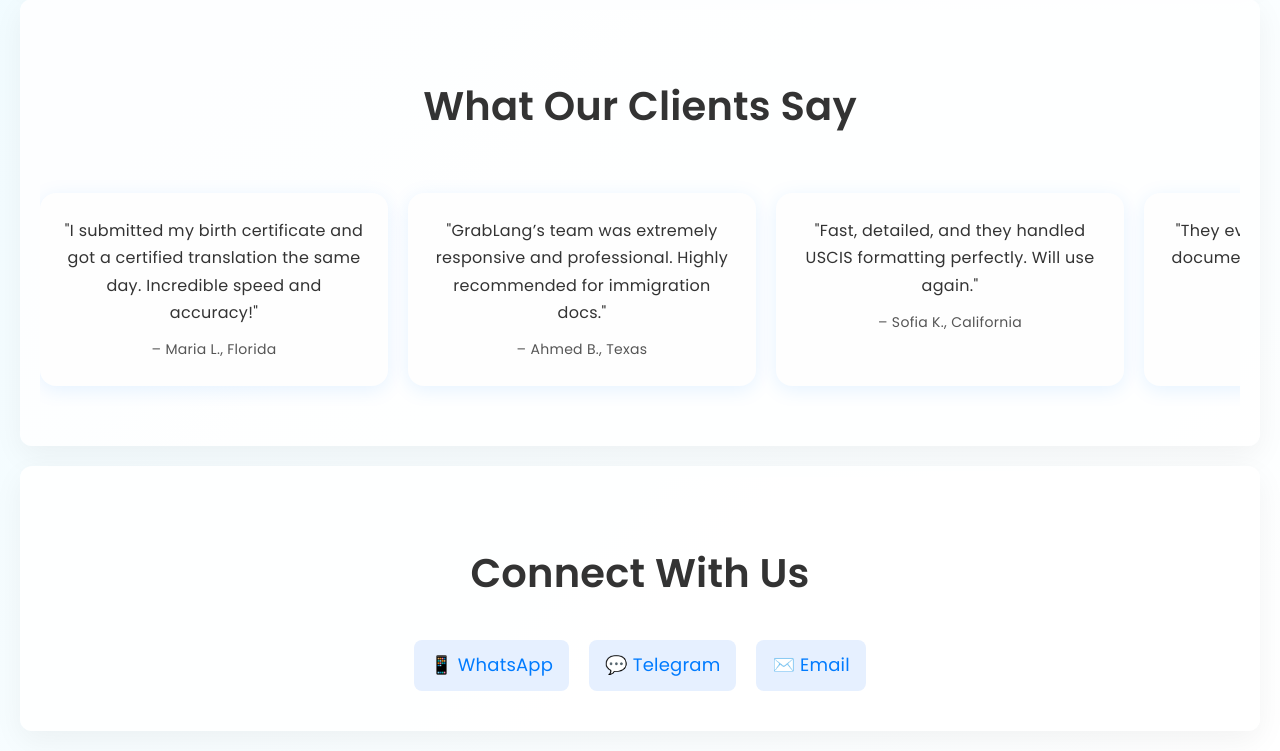
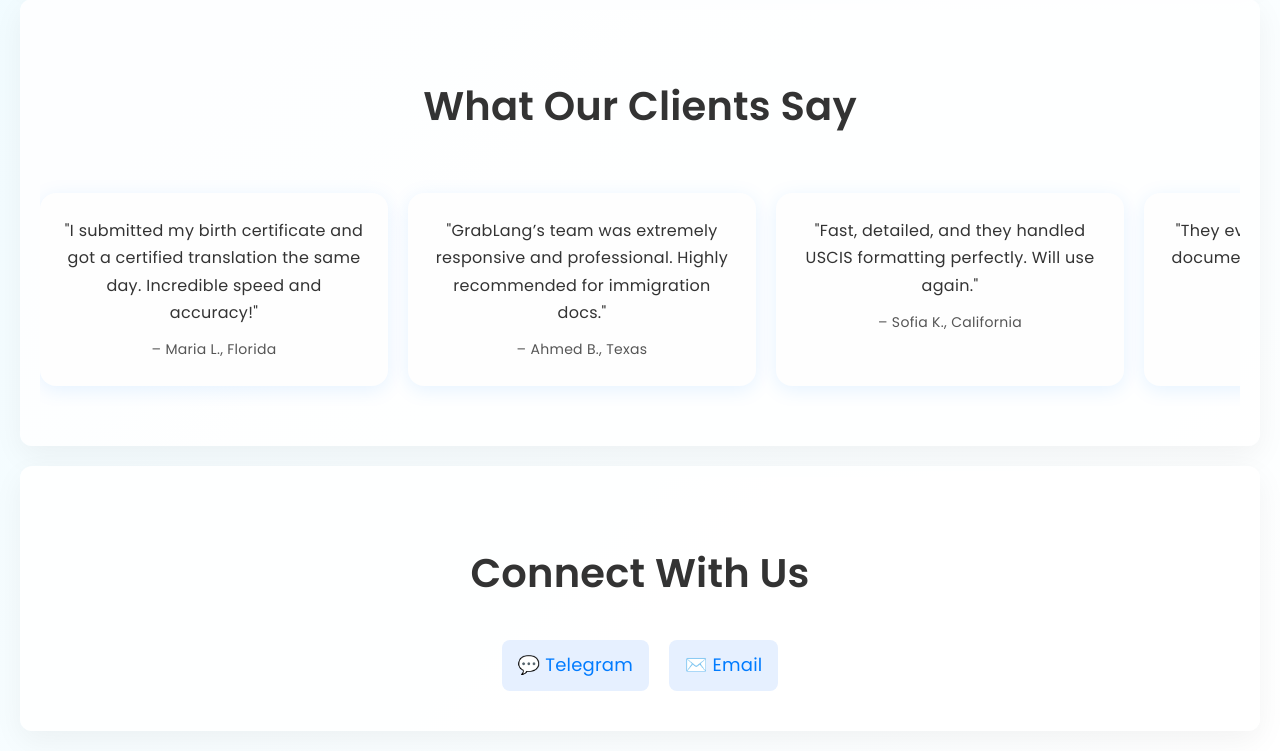
Before and after one commit to mussaiyev/GrabLang, a Flask app: page / in a window 1280 px wide. Shown: the part 2661-3412 px from the top of the page. Run offline with Flask 3, Linux system fonts and the light colour scheme.

Commit message:
some messee 000

```diff
--- a/templates/main.html
+++ b/templates/main.html
@@ -188,9 +188,8 @@
 <section class="social-contact">
   <h2>Connect With Us</h2>
   <div class="social-icons">
-    <a href="https://wa.me/12074004502" target="_blank">📱 WhatsApp</a>
-    <a href="https://t.me/GrabLangSupport" target="_blank">💬 Telegram</a>
-    <a href="mailto:support@grablang.com">✉️ Email</a>
+    <a href="https://t.me/mussaiyev" target="_blank">💬 Telegram</a>
+    <a href="mailto:grablang.com@gmail.com">✉️ Email</a>
   </div>
 </section>
 
```
